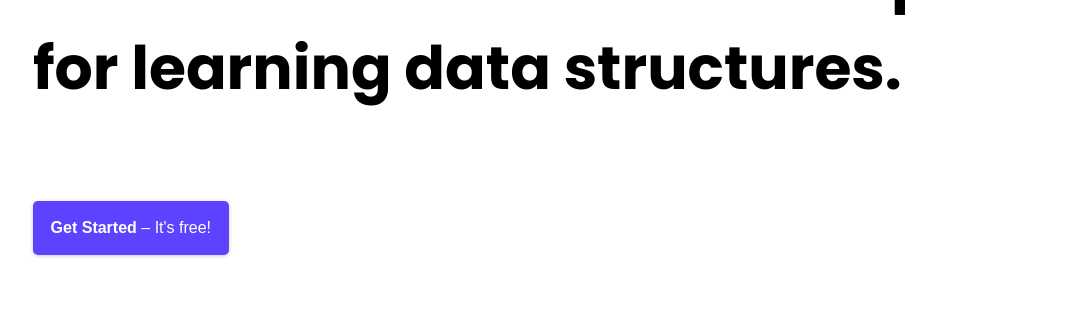
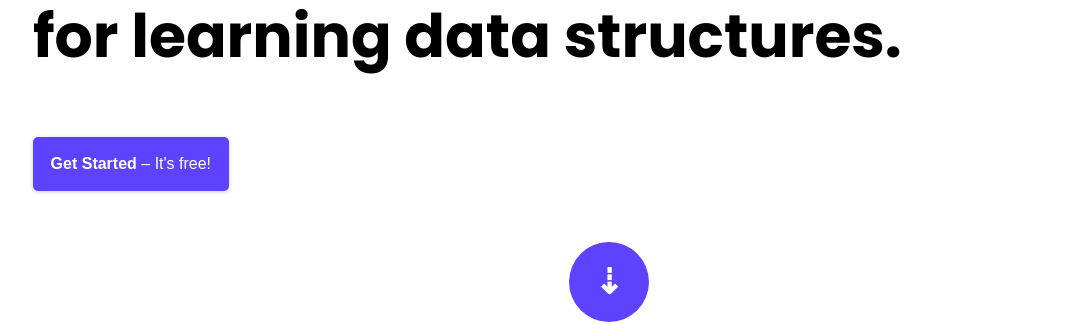
Before and after one commit to hawkticehurst/destructure-io, a React (Create React App) app: page / in a window 1280 px wide. Shown: the part 300-624 px from the top of the page, without its empty margins (31-1118 px from the left). Built offline with nearby package versions, Linux system fonts and the light colour scheme; no server answers.

Commit message:
Update homepage some more

```diff
--- a/src/App.css
+++ b/src/App.css
@@ -138,7 +138,7 @@ button, input {
   display: flex;
   justify-content: center;
   align-items: center;
-  padding: 12em 0;
+  padding: 8em 0;
 }
 
 .img-container {
@@ -185,7 +185,7 @@ button, input {
 
 #free-container {
   color: white;
-  background: linear-gradient(90deg, rgb(0, 85, 255), rgb(0, 153, 255));
+  background: linear-gradient(to right, var(--hero-purple), rgba(196, 59, 255, 0.6));
   border-radius: 10px;
   box-shadow: 0 2px 4px rgba(0,0,0,0.4);
   width: 80%;
@@ -220,7 +220,7 @@ button, input {
   flex-direction: column;
   align-items: flex-start;
   justify-content: center;
-  padding: 8em 4em 2em 4em;
+  padding: 6em 4em 2em 4em;
 }
 
 .landing-hero-container h1 {
@@ -235,7 +235,7 @@ button, input {
 
 .hero-btn {
   padding: 1.1em;
-  margin: 3em 0;
+  margin: 1em 0;
   border: none;
   border-radius: 5px;
   color: white;
@@ -399,6 +399,7 @@ button, input {
 
 .progress-line-filled {
   background-color: var(--hero-purple);
+  border: 2px solid var(--hero-purple);
   border-radius: 5px;
   width: 80%;
 }
--- a/src/components/home/Free.js
+++ b/src/components/home/Free.js
@@ -30,6 +30,7 @@ function Free() {
         </button> */}
       </div>
       <div className="img-container right-image">
+        <div className="free-hero-circle" />
         {/* <button onClick={getStarted} className="hero-btn">
           <span className="bold">Get Started</span>
         </button> */}
```
